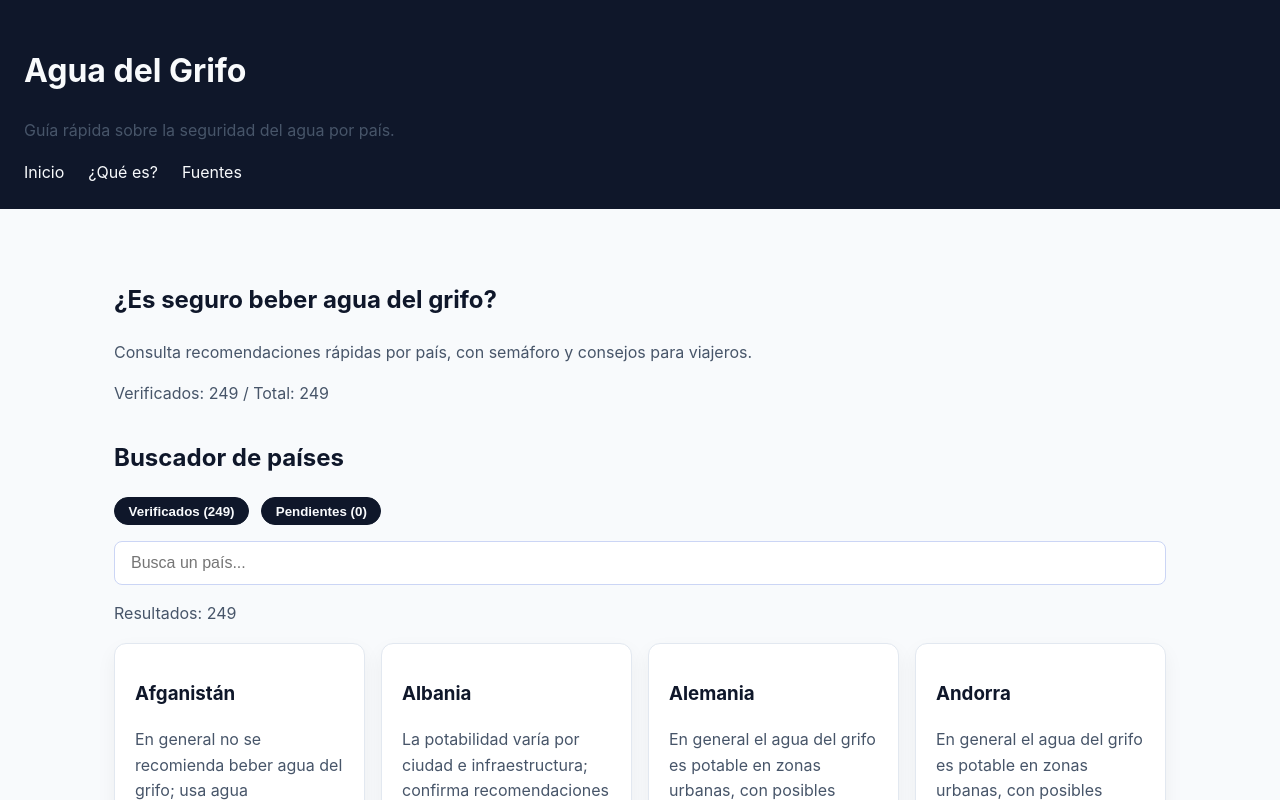
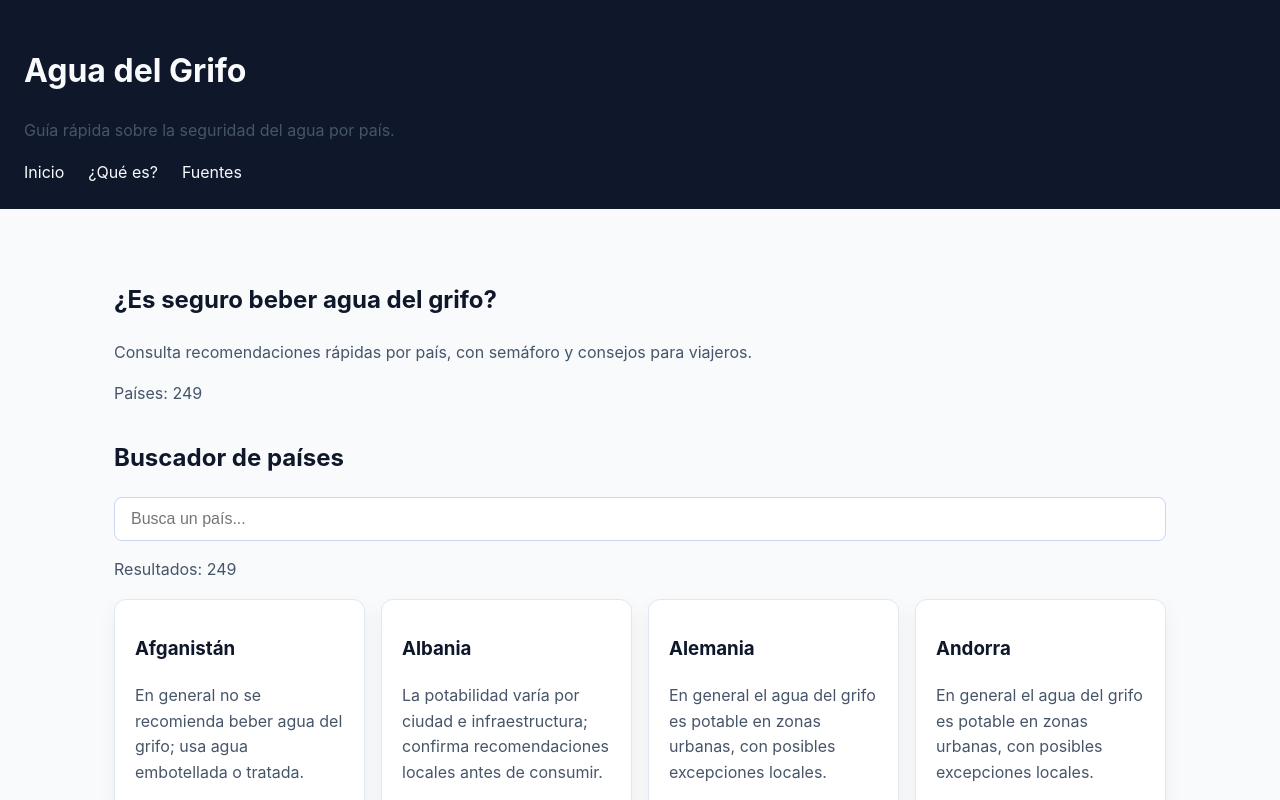
Before and after one commit to elpenultimo/aguadelgrifo, a Next.js app: page / in a window 1280 px wide. Shown: the top 800 px of the page. Built offline with nearby package versions, Linux system fonts and the light colour scheme.

Commit message:
Simplify home filters and enlarge status badges

```diff
--- a/src/app/components/PaisSearch.tsx
+++ b/src/app/components/PaisSearch.tsx
@@ -12,49 +12,17 @@ const statusLabels: Record<Pais["status"], string> = {
 
 export default function PaisSearch({ countries }: { countries: Pais[] }) {
   const [query, setQuery] = useState("");
-  const [showVerified, setShowVerified] = useState(true);
-  const [showPending, setShowPending] = useState(true);
 
   const filtered = useMemo(() => {
     const normalized = query.trim().toLowerCase();
-    return countries.filter((country) => {
-      const matchesQuery = normalized
-        ? country.name.toLowerCase().includes(normalized)
-        : true;
-      const matchesVerification =
-        (country.isVerified && showVerified) ||
-        (!country.isVerified && showPending);
-      return matchesQuery && matchesVerification;
-    });
-  }, [countries, query, showPending, showVerified]);
-
-  const verifiedCount = useMemo(
-    () => countries.filter((country) => country.isVerified).length,
-    [countries]
-  );
-  const pendingCount = countries.length - verifiedCount;
+    return countries.filter((country) =>
+      normalized ? country.name.toLowerCase().includes(normalized) : true
+    );
+  }, [countries, query]);
 
   return (
     <section>
       <h2>Buscador de países</h2>
-      <div className="filter-chips">
-        <button
-          type="button"
-          className={`chip ${showVerified ? "chip--active" : ""}`}
-          aria-pressed={showVerified}
-          onClick={() => setShowVerified((value) => !value)}
-        >
-          Verificados ({verifiedCount})
-        </button>
-        <button
-          type="button"
-          className={`chip ${showPending ? "chip--active" : ""}`}
-          aria-pressed={showPending}
-          onClick={() => setShowPending((value) => !value)}
-        >
-          Pendientes ({pendingCount})
-        </button>
-      </div>
       <input
         className="search-input"
         placeholder="Busca un país..."
@@ -70,7 +38,9 @@ export default function PaisSearch({ countries }: { countries: Pais[] }) {
             </h3>
             <p className="subtle">{country.shortAnswer}</p>
             <div className="badge-group">
-              <span className={`badge badge--${country.status}`}>
+              <span
+                className={`badge badge--status badge--${country.status}`}
+              >
                 {statusLabels[country.status]}
               </span>
               <span
--- a/src/app/globals.css
+++ b/src/app/globals.css
@@ -55,6 +55,13 @@ ul {
   font-weight: 600;
 }
 
+.badge--status {
+  padding: 0.6rem 1.1rem;
+  font-size: 1rem;
+  font-weight: 700;
+  border-radius: 0.75rem;
+}
+
 .badge--si {
   background: #dcfce7;
   color: #166534;
@@ -108,29 +115,6 @@ ul {
   font-size: 1rem;
 }
 
-.filter-chips {
-  display: flex;
-  gap: 0.75rem;
-  flex-wrap: wrap;
-  margin-bottom: 1rem;
-}
-
-.chip {
-  border: 1px solid #cbd5f5;
-  background: #ffffff;
-  color: #0f172a;
-  padding: 0.35rem 0.85rem;
-  border-radius: 999px;
-  font-weight: 600;
-  cursor: pointer;
-}
-
-.chip--active {
-  background: #0f172a;
-  color: #f8fafc;
-  border-color: #0f172a;
-}
-
 .notice {
   background: #fff7ed;
   border: 1px solid #fdba74;
--- a/src/app/page.tsx
+++ b/src/app/page.tsx
@@ -4,7 +4,6 @@ import { continentes } from "../data/continentes";
 import PaisSearch from "./components/PaisSearch";
 
 export default function HomePage() {
-  const verifiedCount = paises.filter((pais) => pais.isVerified).length;
   return (
     <>
       <section>
@@ -14,7 +13,7 @@ export default function HomePage() {
           viajeros.
         </p>
         <p className="subtle">
-          Verificados: {verifiedCount} / Total: {paises.length}
+          Países: {paises.length}
         </p>
       </section>
 
--- a/src/app/pais/[slug]/page.tsx
+++ b/src/app/pais/[slug]/page.tsx
@@ -61,7 +61,7 @@ export default function PaisPage({ params }: { params: { slug: string } }) {
         </p>
       )}
       <section>
-        <p className={`badge badge--${displayStatus}`}>
+        <p className={`badge badge--status badge--${displayStatus}`}>
           {statusLabels[displayStatus]}
         </p>
         <h2>¿Se puede beber agua del grifo en {pais.name}?</h2>
```
